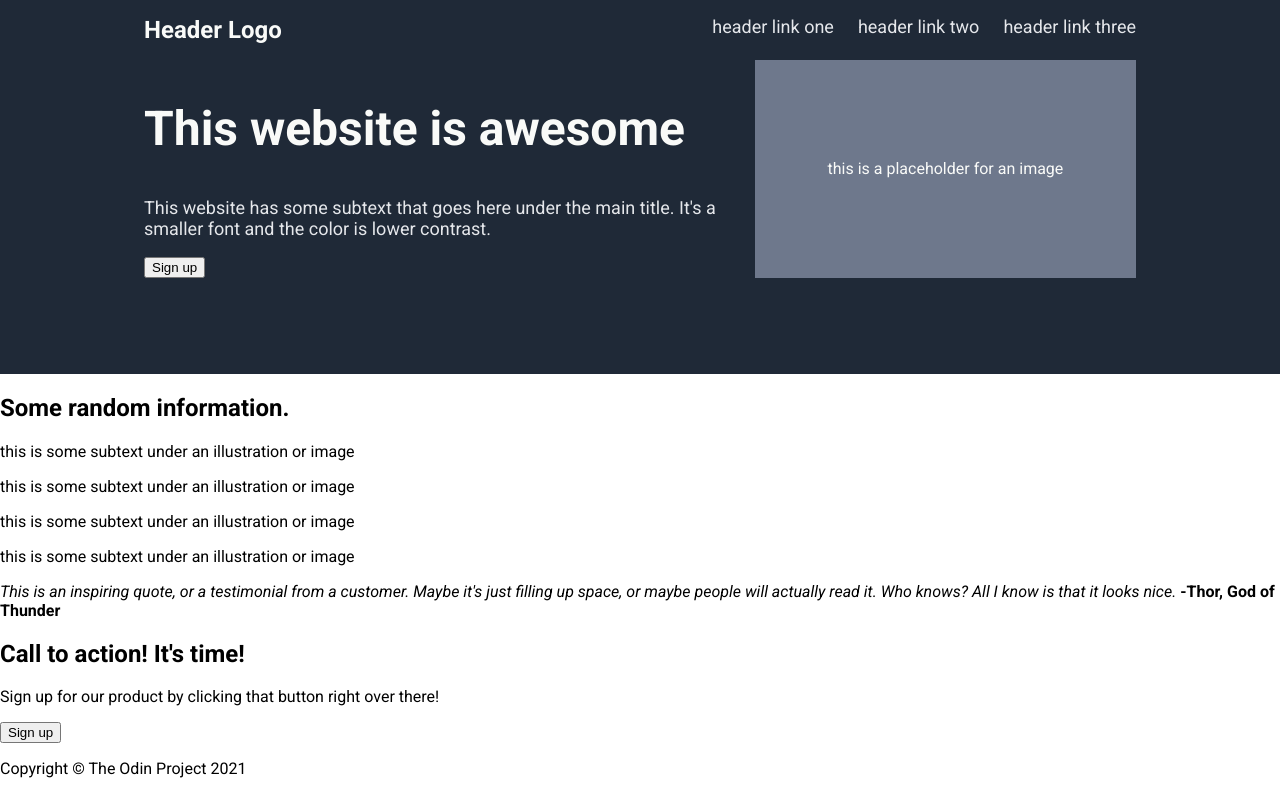
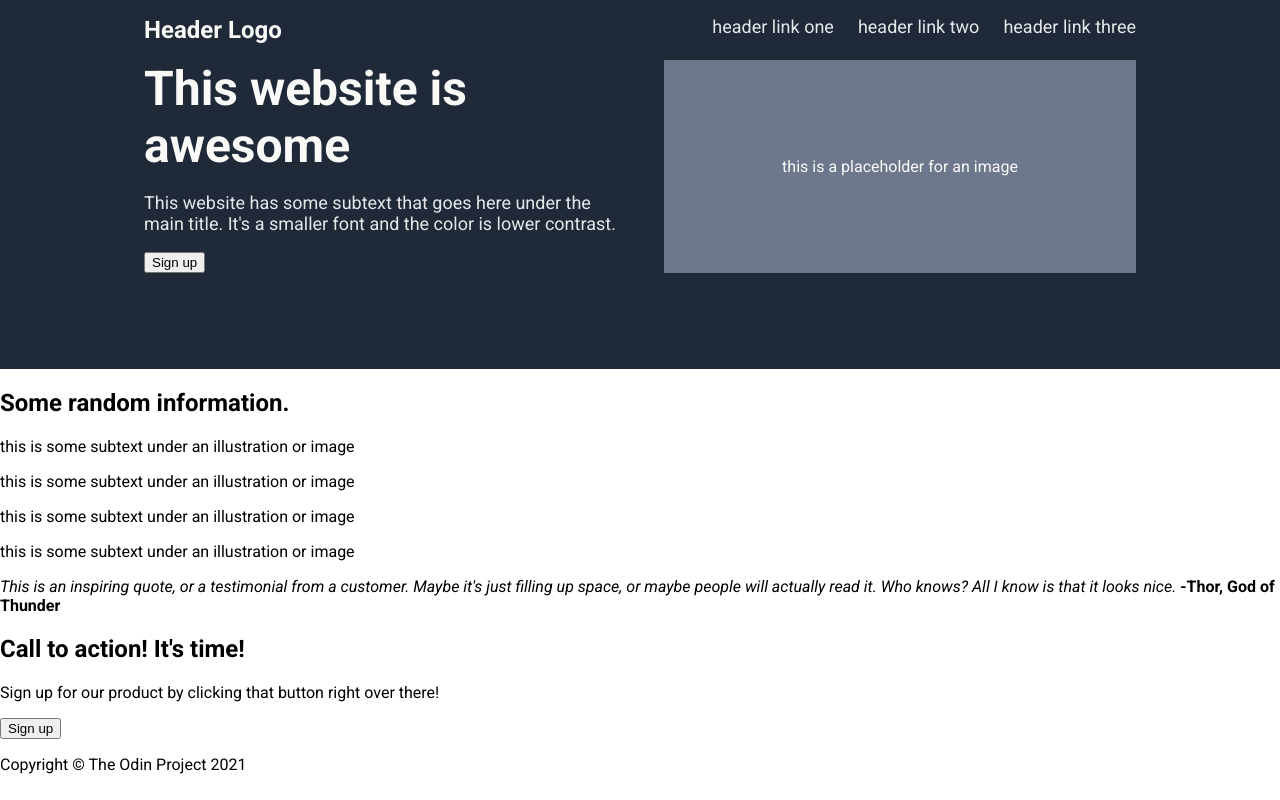
Before and after one commit to lucaslija/odin-landing-page, a plain HTML site: page index.html in a window 1280 px wide. Drawn offline with Linux system fonts and the light colour scheme.

Commit message:
Set 1:1 flex ratio for hero-text:hero-image

```diff
--- a/style.css
+++ b/style.css
@@ -37,12 +37,18 @@ body {
 
 .hero {
     display: flex;
+    gap: 48px;
+}
+
+.hero-text {
+    flex: 1;
 }
 
 .hero-text h2 {
     font-size: 48px;
     font-weight: bold;
     color: #F9FAF8;
+    margin: 0px;
 }
 
 .hero-text p {
@@ -53,8 +59,8 @@ body {
 
 .hero-image {
     background-color: #6e788c;
-    width: 576px;
     display: flex;
+    flex: 1;
     justify-content: center;
     align-items: center;
 }
```
